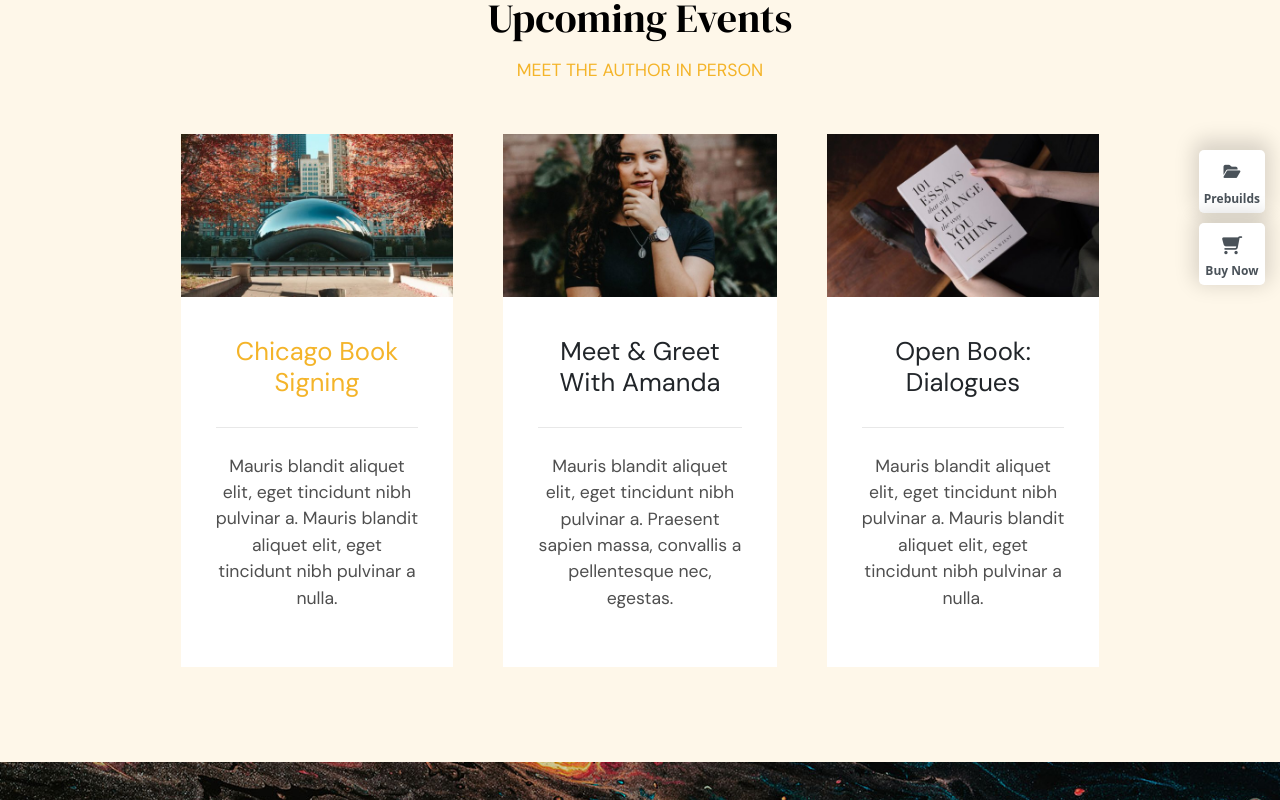
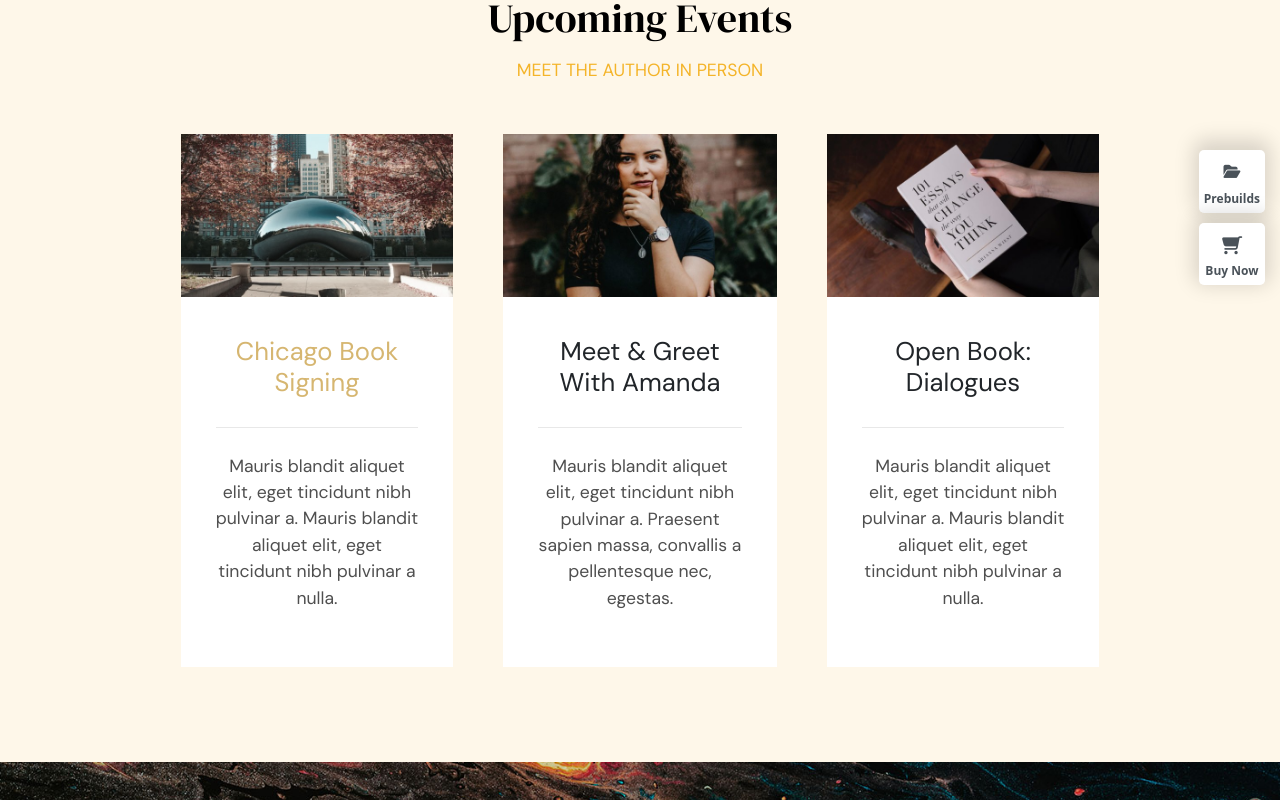
Before and after one commit to LisaKoizumiCipolla/proj-html-vuejs, a Vue app: page / in a window 1280 px wide. In both pictures the pointer is over the element 316 px from the left and 4203 px from the top of the page. Shown: the part 3803-4603 px from the top of the page. Built offline with nearby package versions, Linux system fonts and the light colour scheme; a web font is replaced by a local one.

Commit message:
saturate

```diff
--- a/src/components/MainComponents/EventCards.vue
+++ b/src/components/MainComponents/EventCards.vue
@@ -33,6 +33,11 @@ export default {
         .single-card{
             width: 100%;
             padding: 25px;
+            transition: transform 0.5s;
+
+            &:hover{
+                filter: saturate(50%);
+            }
         }
 
         img{
```
